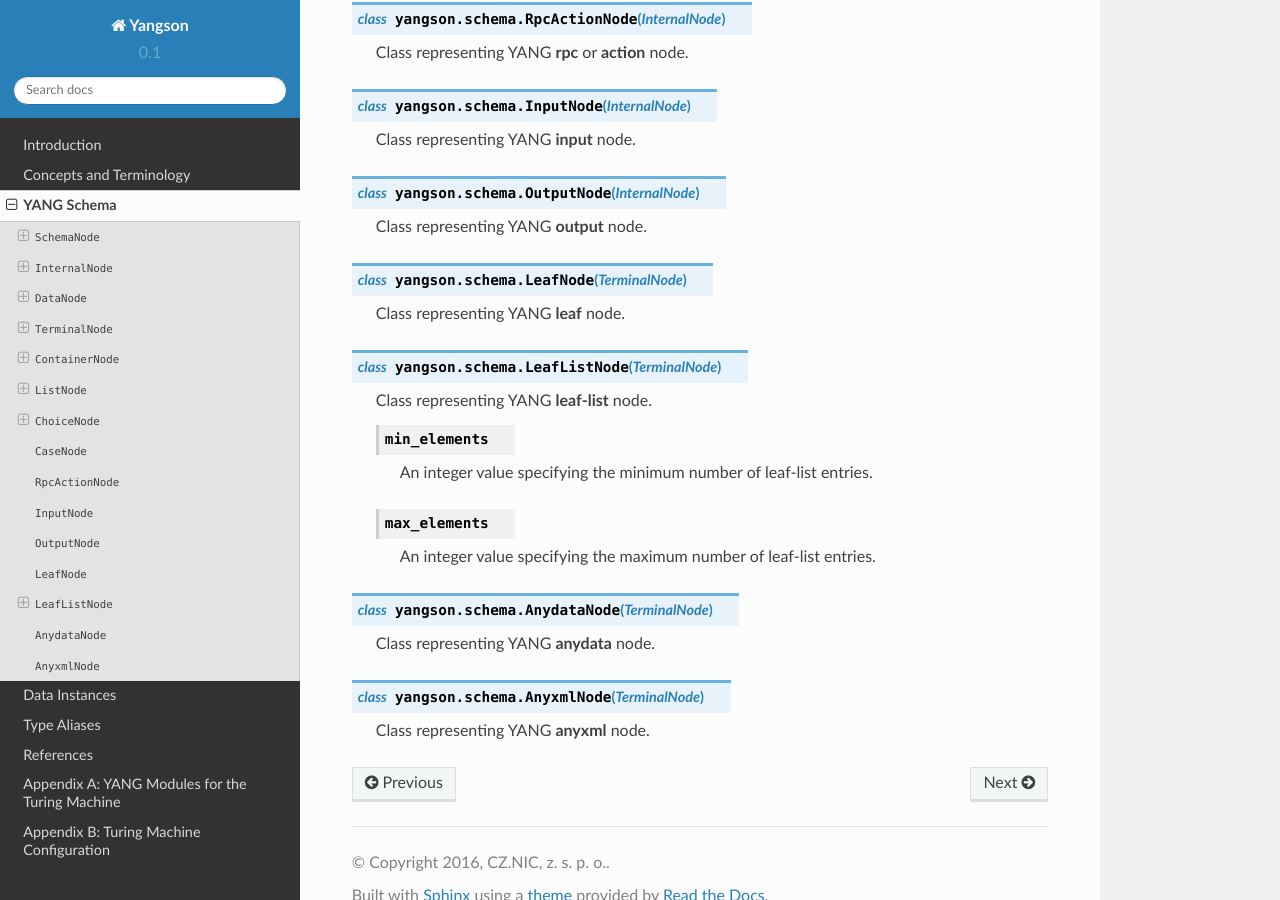
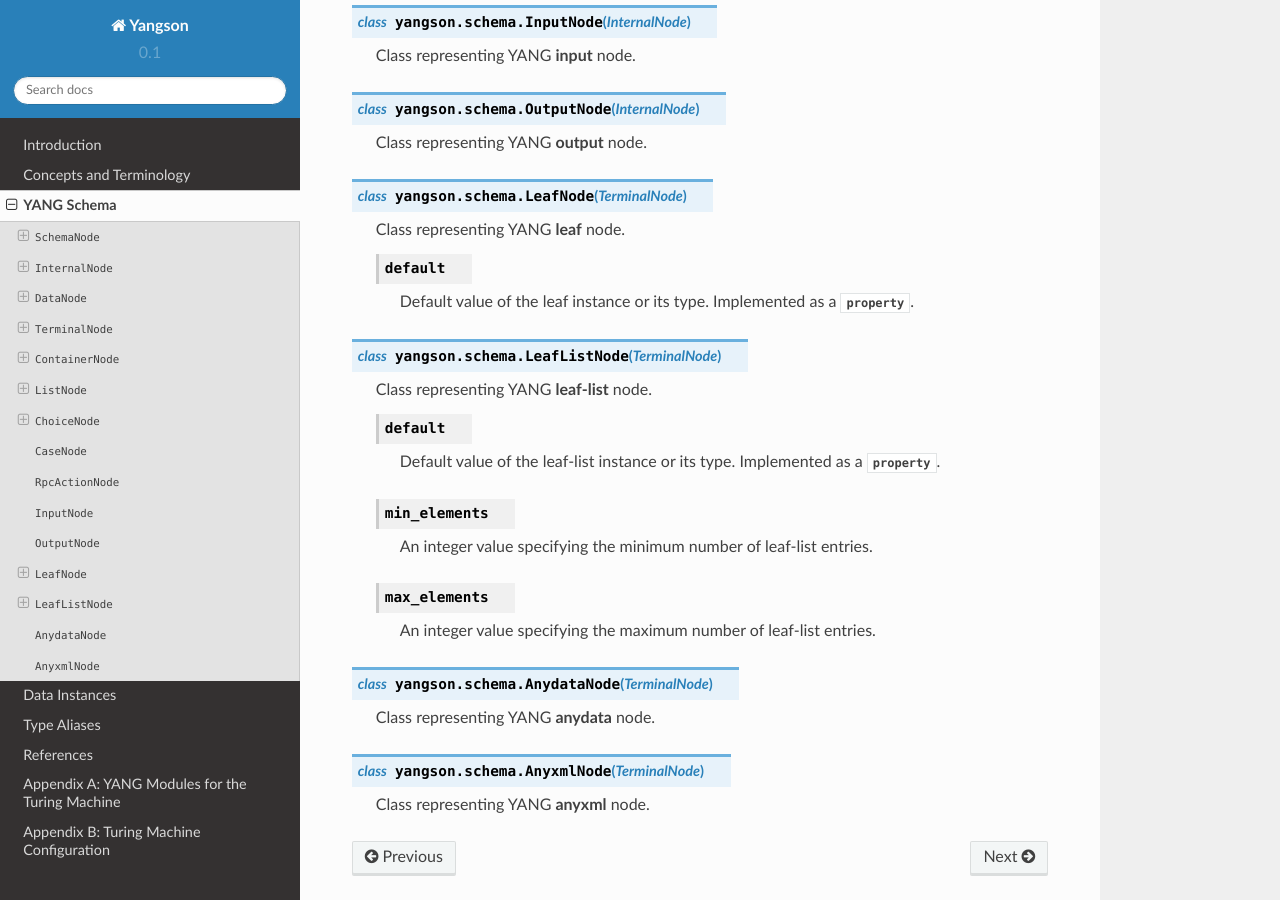
Before and after one commit to CZ-NIC/yangson, a Sphinx documentation site: the page built from docs/schema.rst, in a window 1280 px wide and 900 px high, scrolled down 3365 px. Built offline with Sphinx 7.4.7 and the Read the Docs theme 2.0.0, drawn with Linux system fonts in a browser that asks for light colours; some of the changed text lies outside the part shown.

Commit message:
Change default attribute into a property.

```diff
--- a/docs/schema.rst
+++ b/docs/schema.rst
@@ -161,9 +157,19 @@
 
    Class representing YANG **leaf** node.
 
+   .. attribute:: default
+
+      Default value of the leaf instance or its type. Implemented as a
+      :class:`property`.
+
 .. class:: LeafListNode(TerminalNode)
 
    Class representing YANG **leaf-list** node.
+
+   .. attribute:: default
+
+      Default value of the leaf-list instance or its type. Implemented
+      as a :class:`property`.
 
    .. attribute:: min_elements
 
--- a/setup.py
+++ b/setup.py
@@ -10,7 +10,7 @@
 setup(
     name = "yangson",
     packages = ["yangson"],
-    version = "0.1.29",
+    version = "0.1.30",
     description = "Library for working with YANG schemas and data",
     author = "Ladislav Lhotka",
     author_email = "lhotka@nic.cz",
```
Also changed, not shown: other parts of docs/schema.rst (+1 -5 lines), 1 other file.
